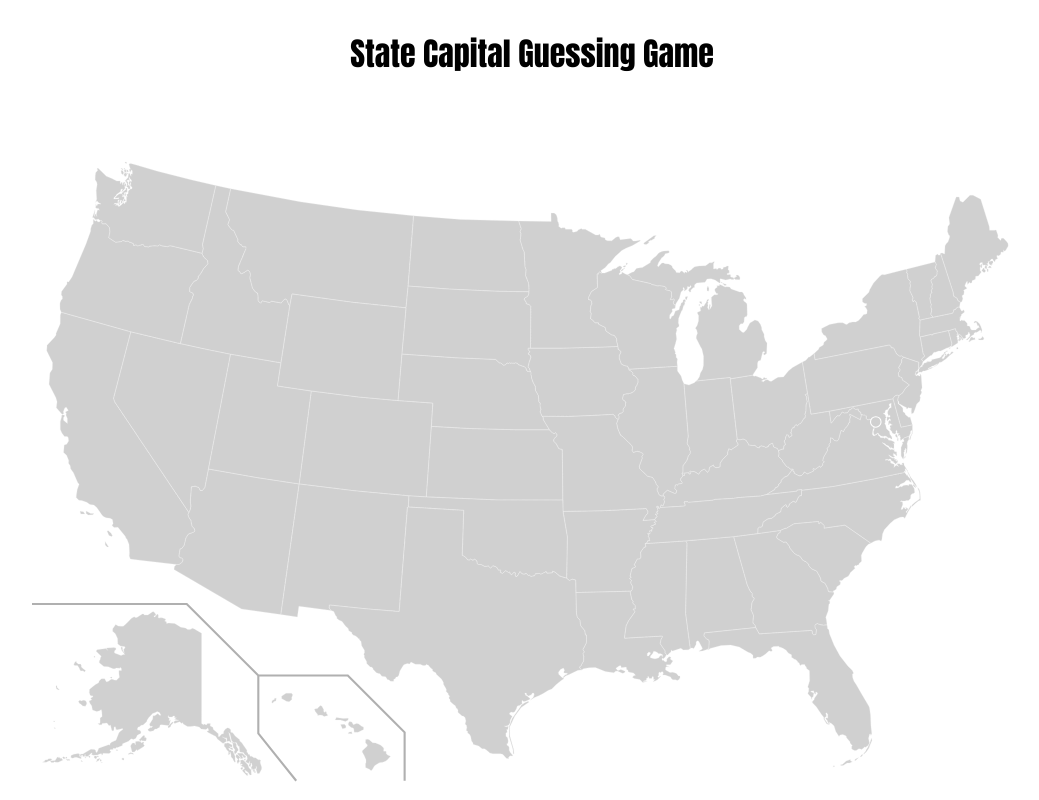
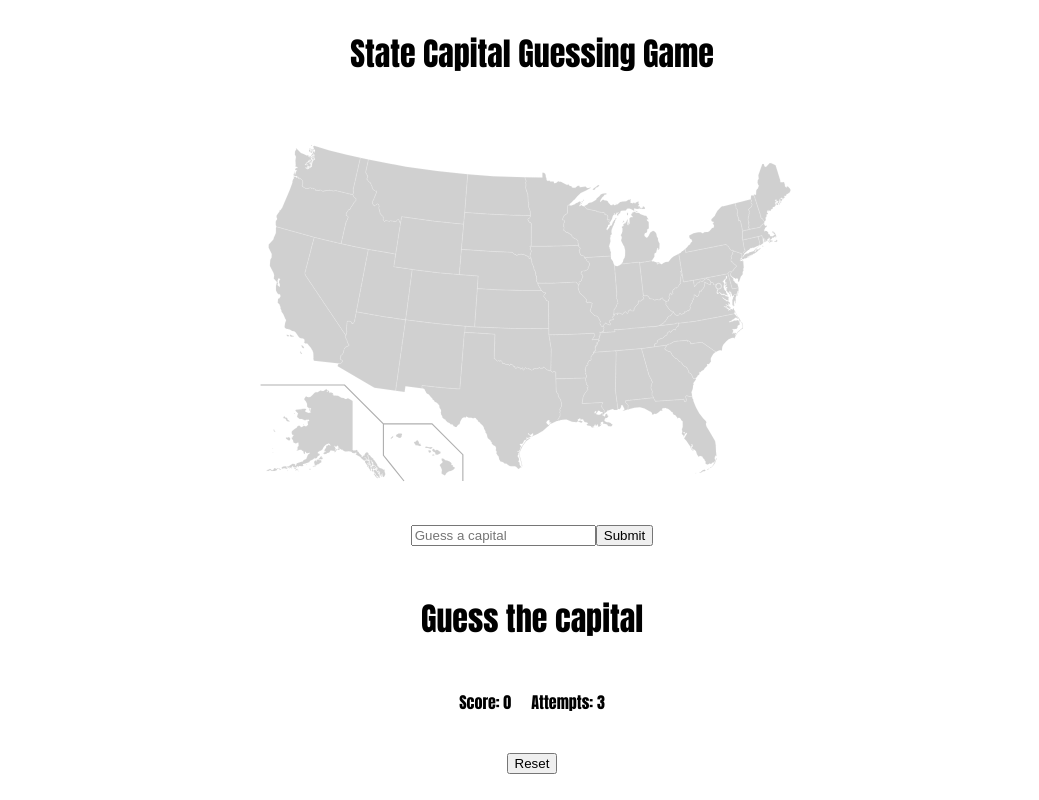
Before and after one commit to MSCohagan/Map_Game, a plain HTML site: page src/index.html in a window 1280 px wide. Shown: the top 800 px of the page, without its empty margins (116-1155 px from the left). Drawn offline with Linux system fonts and the light colour scheme; no server answers.

Commit message:
modified svg size

```diff
--- a/src/main.css
+++ b/src/main.css
@@ -80,3 +80,9 @@ svg path {
         font-size: 1em;
     }
 }
+
+@media(max-height: 1100px) {
+    svg {
+        max-height: 400px;
+    }
+}
```
